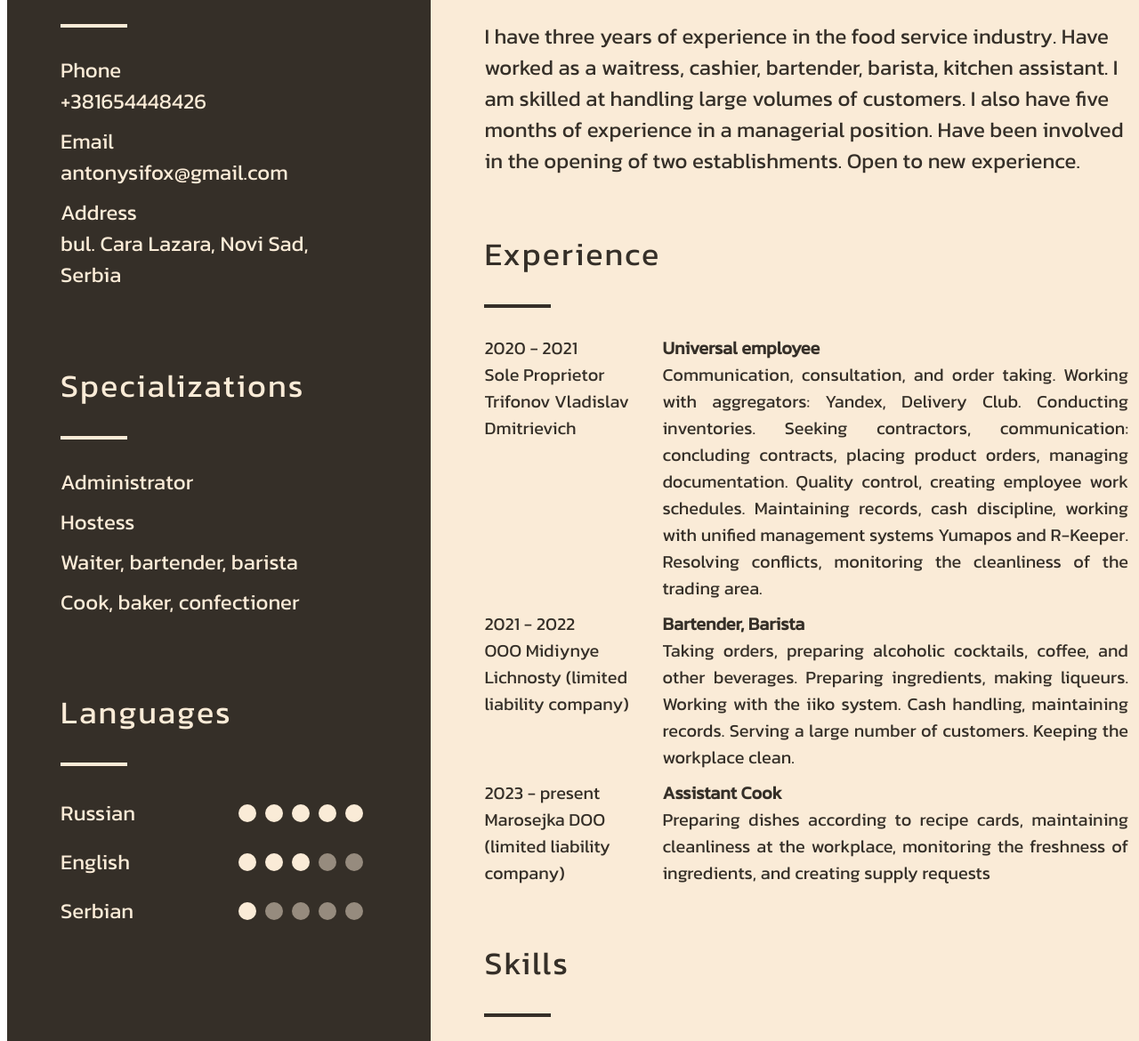
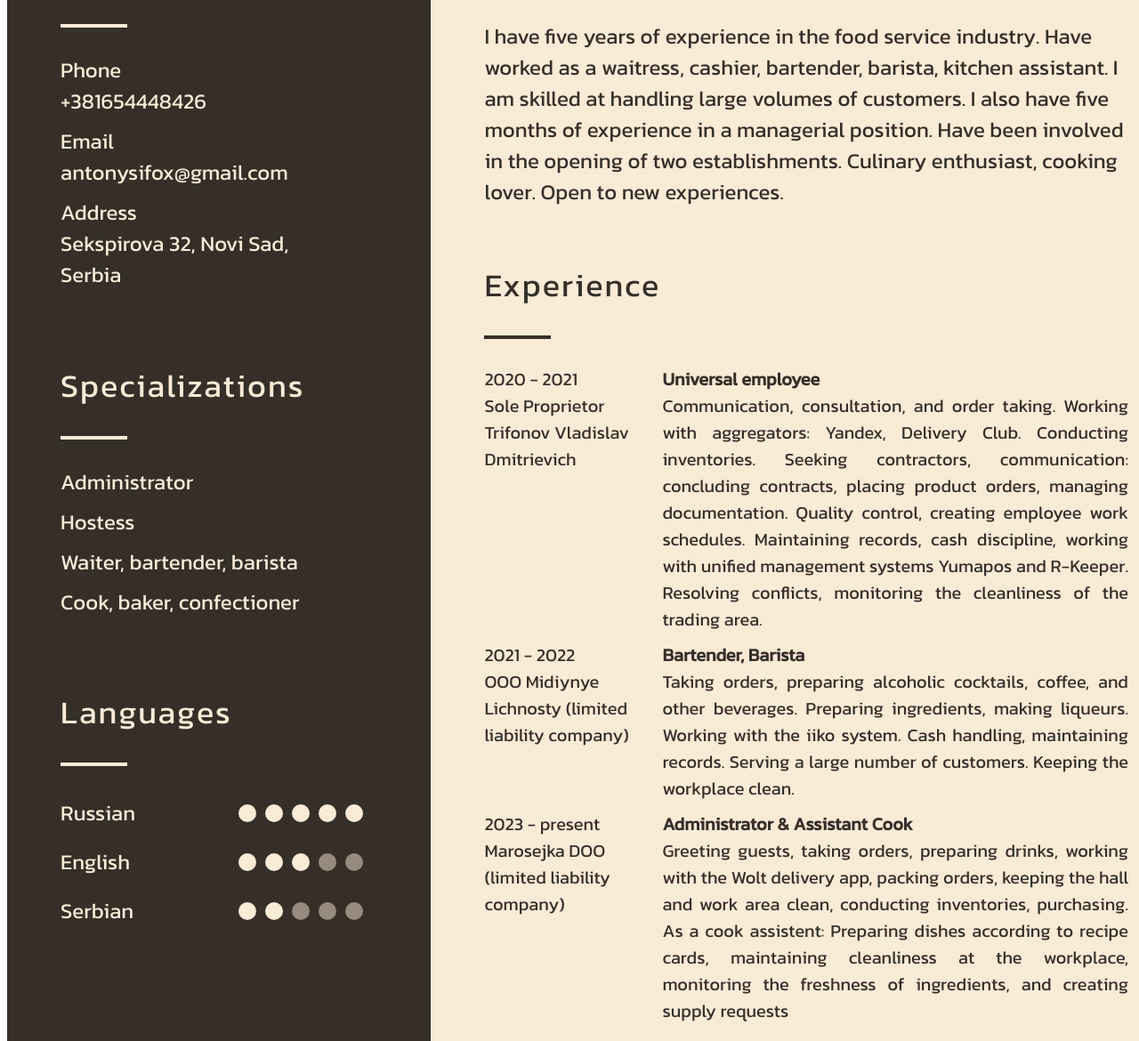
Before and after one commit to AntoninaSi/AntoninaSi.github.io, a plain HTML site: page index.html in a window 1280 px wide. Shown: the part 517-1687 px from the top of the page at 89% size. Drawn offline with Linux system fonts and the light colour scheme.

Commit message:
Update index.html

```diff
--- a/index.html
+++ b/index.html
@@ -19,7 +19,7 @@
                 <div class="section-content">
                     <span>Phone<br>+381654448426</span>
                     <span>Email<br>antonysifox@gmail.com</span>
-                    <span>Address<br>bul. Cara Lazara, Novi Sad,<br>Serbia</span>
+                    <span>Address<br>Sekspirova 32, Novi Sad,<br>Serbia</span>
                 </div>
             </section>
             <section>
@@ -55,7 +55,7 @@
                     <div class="name">Serbian</div>
                     <div class="value">
                         <div class="circle full"></div>
-                        <div class="circle empty"></div>
+                        <div class="circle full"></div>
                         <div class="circle empty"></div>
                         <div class="circle empty"></div>
                         <div class="circle empty"></div>
@@ -69,7 +69,7 @@
             <section>
                 <h2>Profile</h2>
                 <div class="line"></div>
-                <span class="section-content">I have three years of experience in the food service industry. Have worked as a waitress, cashier, bartender, barista, kitchen assistant. I am skilled at handling large volumes of customers. I also have five months of experience in a managerial position. Have been involved in the opening of two establishments. Open to new experience.</span>
+                <span class="section-content">I have five years of experience in the food service industry. Have worked as a waitress, cashier, bartender, barista, kitchen assistant. I am skilled at handling large volumes of customers. I also have five months of experience in a managerial position. Have been involved in the opening of two establishments. Culinary enthusiast, cooking lover. Open to new experiences.</span>
             </section>
             <section>
                 <h2>Experience</h2>
@@ -87,8 +87,8 @@
                     </div>
                     <div class="company">2023 - present<br>Marosejka DOO (limited liability company)</div>
                     <div class="description">
-                        <b>Assistant Cook</b>
-                        <div>Preparing dishes according to recipe cards, maintaining cleanliness at the workplace, monitoring the freshness of ingredients, and creating supply requests</div>
+                        <b>Administrator & Assistant Cook</b>
+                        <div>Greeting guests, taking orders, preparing drinks, working with the Wolt delivery app, packing orders, keeping the hall and work area clean, conducting inventories, purchasing. As a cook assistent: Preparing dishes according to recipe cards, maintaining cleanliness at the workplace, monitoring the freshness of ingredients, and creating supply requests</div>
                     </div>
                     </div>
             </section>
@@ -104,7 +104,7 @@
                             <div class="circle full"></div>
                             <div class="circle full"></div>
                         </div>
-                        <div class="name">Cash documents</div>
+                        <div class="name">Multitasking</div>
                         <div class="value">
                             <div class="circle full"></div>
                             <div class="circle full"></div>
```
